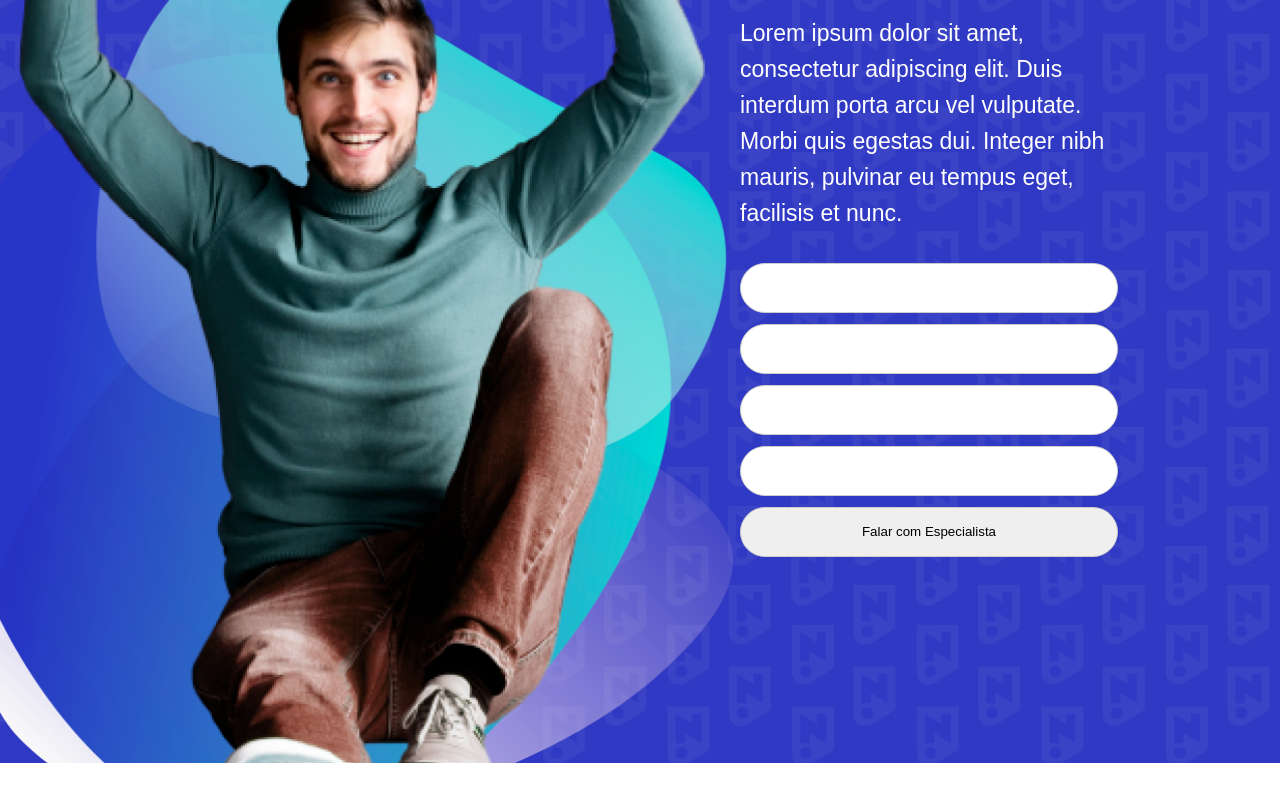
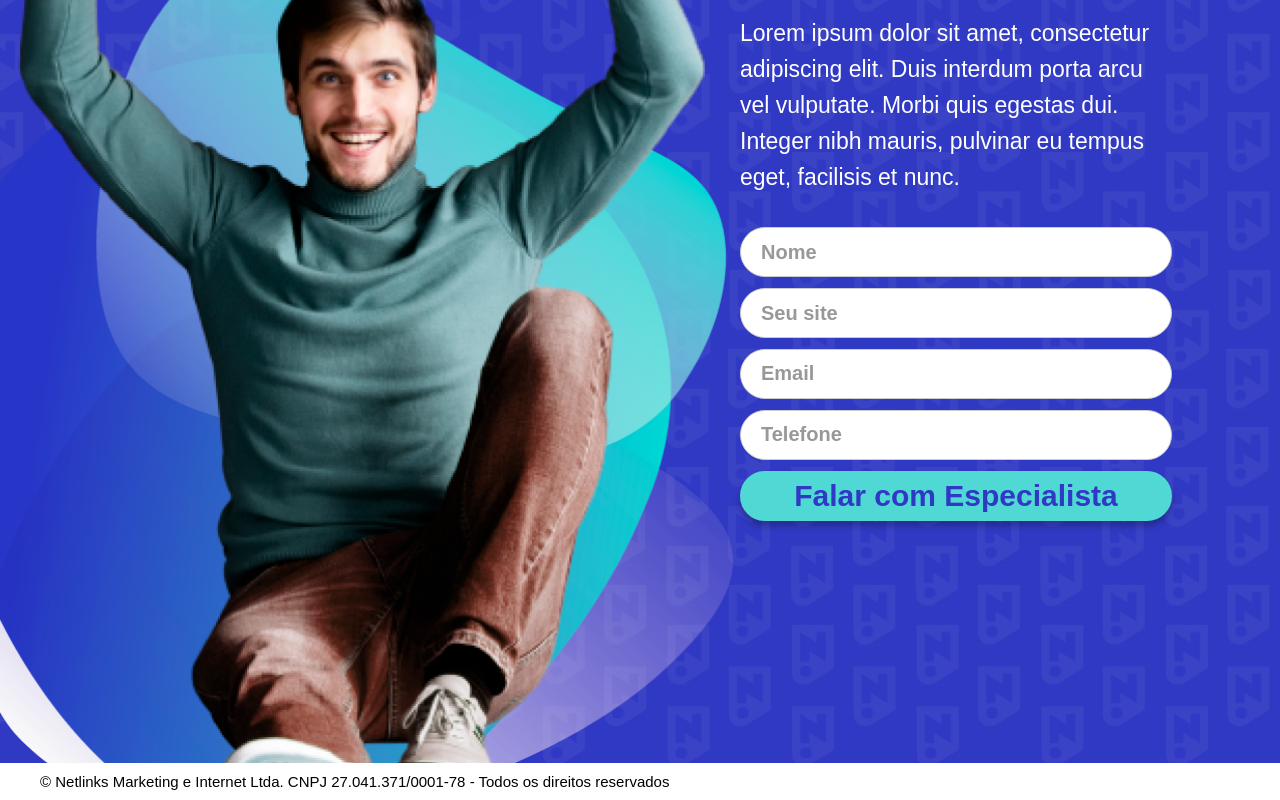
Before and after one commit to IsraelSDev/netlinks, a React (Create React App) app: page / in a window 1280 px wide. Shown: the part 10642-11442 px from the top of the page. Before the commit the page ends 11409 px from the top, so only its background shows below. Built offline with nearby package versions, Linux system fonts and the light colour scheme.

Commit message:
footer finish

```diff
--- a/src/App.css
+++ b/src/App.css
@@ -20,7 +20,7 @@
   --color-pink: #ff4cb9;
   --color-orange: #ff8412;
   --color-strategy-bg: #3136ac;
-  --color-cyan: #50D9D4;
+  --color-cyan: #50d9d4;
 
   --font-title: 2.3rem "Poppins", sans-serif;
   --font-subtitle: 1.25rem "Poppins", sans-serif;
--- a/src/App.js
+++ b/src/App.js
@@ -8,6 +8,7 @@
 import Banner from "./components/Banner/Banner";
 import Clients from "./components/Clients/Clients";
 import Contact from "./components/Contact/Contact";
+import Footer from "./components/Footer/Footer";
 
 function App() {
   return (
@@ -20,6 +21,7 @@
       <Banner />
       <Clients />
       <Contact />
+      <Footer />
     </div>
   );
 }
--- a/src/components/Contact/Contact.jsx
+++ b/src/components/Contact/Contact.jsx
@@ -13,10 +13,10 @@
         <h3>Vamos <br /><span>conversar?</span></h3>
         <p>Lorem ipsum dolor sit amet, consectetur adipiscing elit. Duis interdum porta arcu vel vulputate. Morbi quis egestas dui. Integer nibh mauris, pulvinar eu tempus eget, facilisis et nunc.</p>
         <form>
-          <input type="text" name="" id="" />
-          <input type="url" name="" id="" />
-          <input type="email" name="" id="" />
-          <input type="tel" name="" id="" />
+          <input type="text" name="" id="" placeholder='Nome' />
+          <input type="url" name="" id="" placeholder='Seu site' />
+          <input type="email" name="" id="" placeholder='Email' />
+          <input type="tel" name="" id="" placeholder='Telefone' />
           <input type="submit" value="Falar com Especialista" />
         </form>
       </div>
--- a/src/components/Contact/contact.css
+++ b/src/components/Contact/contact.css
@@ -1,5 +1,6 @@
 .contact-container {
   margin: 5% auto;
+  margin-bottom: 0;
   background-image: url("../../assets/contact/bg-contact.svg");
   background-size: cover;
   background-position: center;
@@ -29,7 +30,7 @@
   line-height: 36px;
   font-weight: 500;
   margin: 5% 0;
-  width: 70%;
+  width: 80%;
 }
 .contact-form h3 span {
   font-size: 82px;
@@ -44,10 +45,39 @@
 }
 
 .contact-form form input {
-  width: 70%;
+  width: 80%;
   height: 50px;
   border: 1px solid #ccc;
   border-radius: 26.7637px;
   padding: 0 10px;
   margin: 1% 0;
+  padding: 10px 20px;
+  font-size: 20px;
+  line-height: 24px;
+  font-weight: 700;
+  color: #404040;
+  outline: var(--color-blue);
 }
+
+.contact-form form input::placeholder {
+  font-size: 20px;
+  line-height: 24px;
+  font-weight: 700;
+  color: #989898;
+}
+
+.contact-form form input[type="submit"] {
+  background: #50d9d4;
+  border: 2.55556px solid #50d9d4;
+  box-shadow: 0px 5.11111px 6.38889px rgba(0, 0, 0, 0.25);
+  border-radius: 34.1981px;
+  cursor: pointer;
+  color: #3039c3;
+  font-size: 30px;
+  padding: 10px 20px;
+  font-weight: 900;
+}
+.contact-form form input[type="submit"]:hover {
+  transition: 0.3s;
+  color: white;
+}
--- /dev/null
+++ b/src/components/Footer/Footer.jsx
@@ -0,0 +1,12 @@
+import React from 'react';
+import "./footer.css";
+
+const Footer = () => {
+  return (
+    <div className='footer-container'>
+      <h4>© Netlinks Marketing e Internet Ltda. CNPJ 27.041.371/0001-78 - Todos os direitos reservados</h4>
+    </div>
+  );
+}
+
+export default Footer;
--- /dev/null
+++ b/src/components/Footer/footer.css
@@ -0,0 +1,9 @@
+.footer-container {
+  padding: 10px 40px;
+}
+.footer-container h4 {
+  font-size: 15px;
+  font-weight: 400;
+  line-height: 17px;
+  color: black;
+}
```
